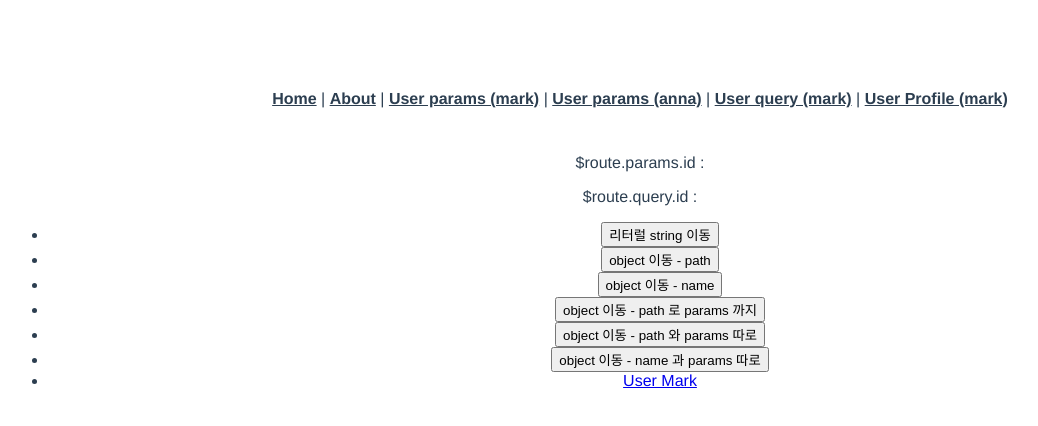
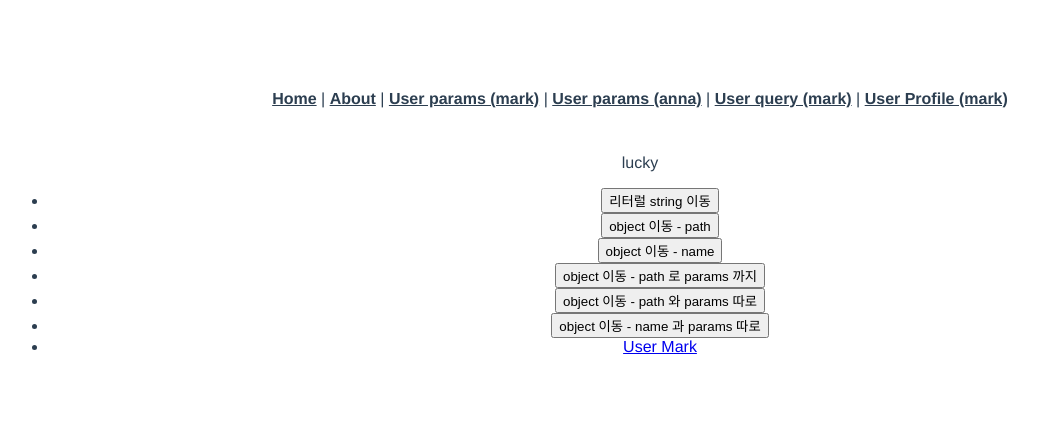
Before and after one commit to 2woongjae/study-vue-router, a Vue app: page /user in a window 1280 px wide. Shown: the top 426 px of the page, without its empty margins (0-1038 px from the left). Built offline with nearby package versions, Linux system fonts and the light colour scheme.

Commit message:
params 를 props 로 전달

```diff
--- a/src/router.ts
+++ b/src/router.ts
@@ -25,6 +25,7 @@ export default new Router({
       path: "/user/:id",
       name: "user",
       component: User,
+      props: true,
       children: [
         {
           path: "profile",
@@ -34,7 +35,8 @@ export default new Router({
     },
     {
       path: "/user",
-      component: User
+      component: User,
+      props: { id: "lucky" }
     }
   ]
 });
--- a/src/views/User.vue
+++ b/src/views/User.vue
@@ -1,8 +1,6 @@
 <template>
     <div>
-        <p>$route.params.id : {{$route.params.id}}</p>
-        <p>$route.query.id : {{$route.query.id}}</p>
-
+        <p>{{ id }}</p>
         <ul>
             <li><button @click="click1">리터럴 string 이동</button></li>
             <li><button @click="click2">object 이동 - path</button></li>
@@ -17,11 +15,14 @@
     </div>
 </template>
 <script lang="ts">
-import { Component, Vue } from "vue-property-decorator";
+import { Component, Vue, Prop } from "vue-property-decorator";
 import { Route } from "vue-router";
 
 @Component
 export default class User extends Vue {
+  @Prop()
+  id!: string;
+
   created() {
     console.log("created");
     console.log(this.$route.params.id);
```
